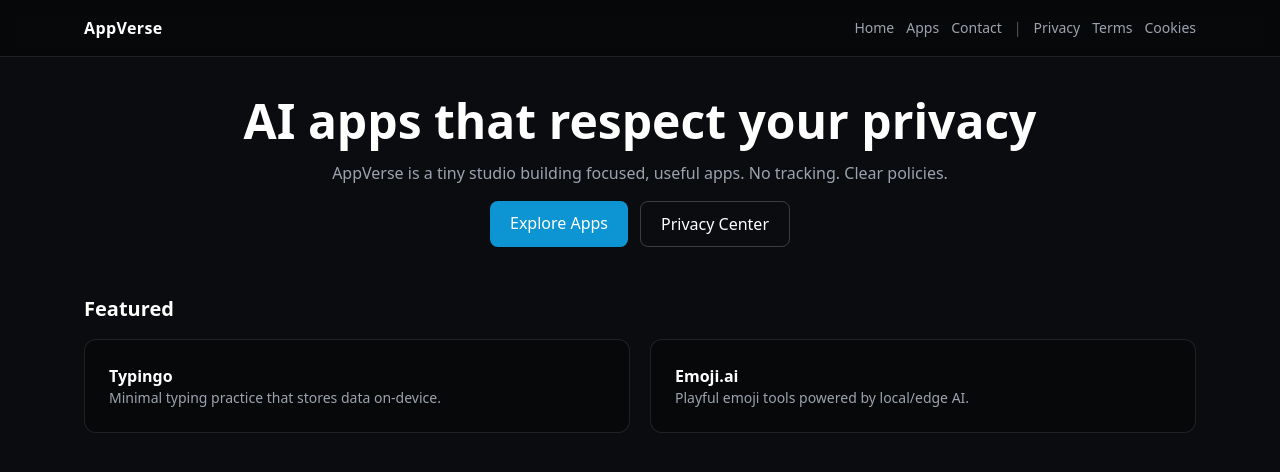
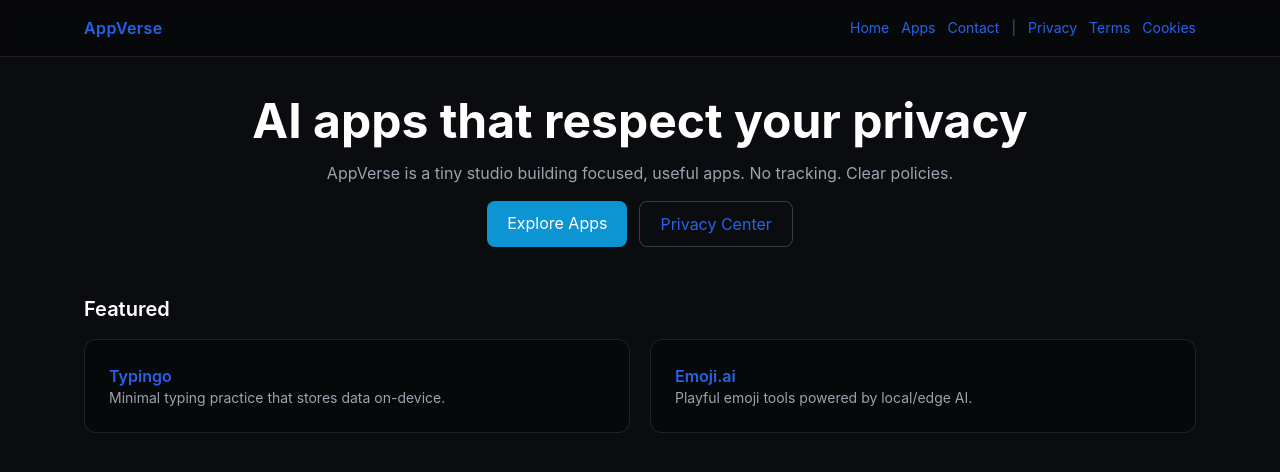
Before and after one commit to Shirlion/appverse-website, a Next.js app: page / in a window 1280 px wide. Shown: the top 472 px of the page. Built offline with nearby package versions, Linux system fonts and the light colour scheme.

Commit message:
Refactor globals.css for light theme and component styles
Updated CSS variables for light theme and added styles for buttons and cards.

```diff
--- a/app/globals.css
+++ b/app/globals.css
@@ -2,15 +2,51 @@
 @tailwind components;
 @tailwind utilities;
 
-/* تم روشن/تیره دلخواه (اختیاری) */
-:root{
-  --bg: #0b1220;
-  --fg: #e5e7eb;
+:root {
+  --bg: #f9fafb;          /* روشن و تمیز */
+  --fg: #111827;          /* متن تیره */
+  --muted: #6b7280;       /* متن کم‌رنگ */
+  --primary: #2563eb;     /* آبی */
+  --secondary: #7c3aed;   /* بنفش */
+  --border: #e5e7eb;      /* خاکستری روشن */
 }
 
-body{
+html, body {
+  height: 100%;
   background: var(--bg);
   color: var(--fg);
-  -webkit-font-smoothing: antialiased;
-  -moz-osx-font-smoothing: grayscale;
+  font-family: "Inter", system-ui, sans-serif;
 }
+
+h1, h2, h3 {
+  @apply font-bold;
+}
+
+a {
+  color: var(--primary);
+  transition: color 0.2s ease;
+}
+a:hover {
+  color: var(--secondary);
+}
+
+/* دکمه‌های اصلی */
+.btn {
+  @apply inline-block px-5 py-2 rounded-xl text-white font-medium shadow-md transition;
+  background: linear-gradient(90deg, var(--primary), var(--secondary));
+}
+.btn:hover {
+  filter: brightness(1.1);
+  transform: translateY(-1px);
+}
+
+/* کارت‌ها (cards) */
+.card {
+  @apply rounded-2xl p-6 border shadow-sm transition;
+  background: white;
+  border-color: var(--border);
+}
+.card:hover {
+  transform: translateY(-2px);
+  box-shadow: 0 8px 24px rgba(0, 0, 0, 0.07);
+}
```
